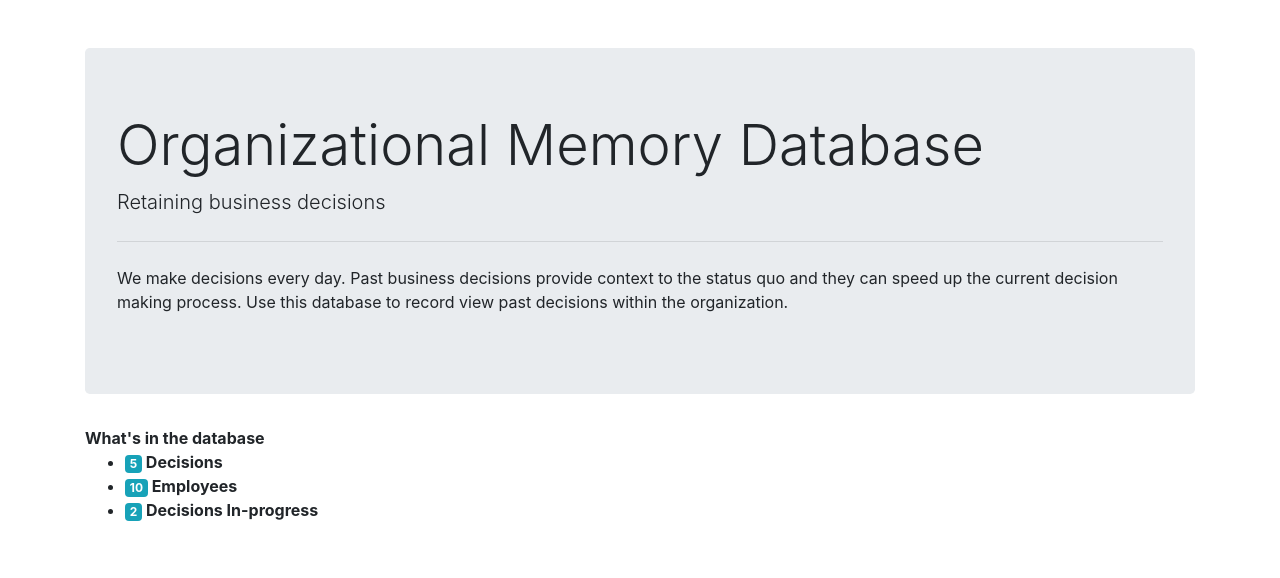
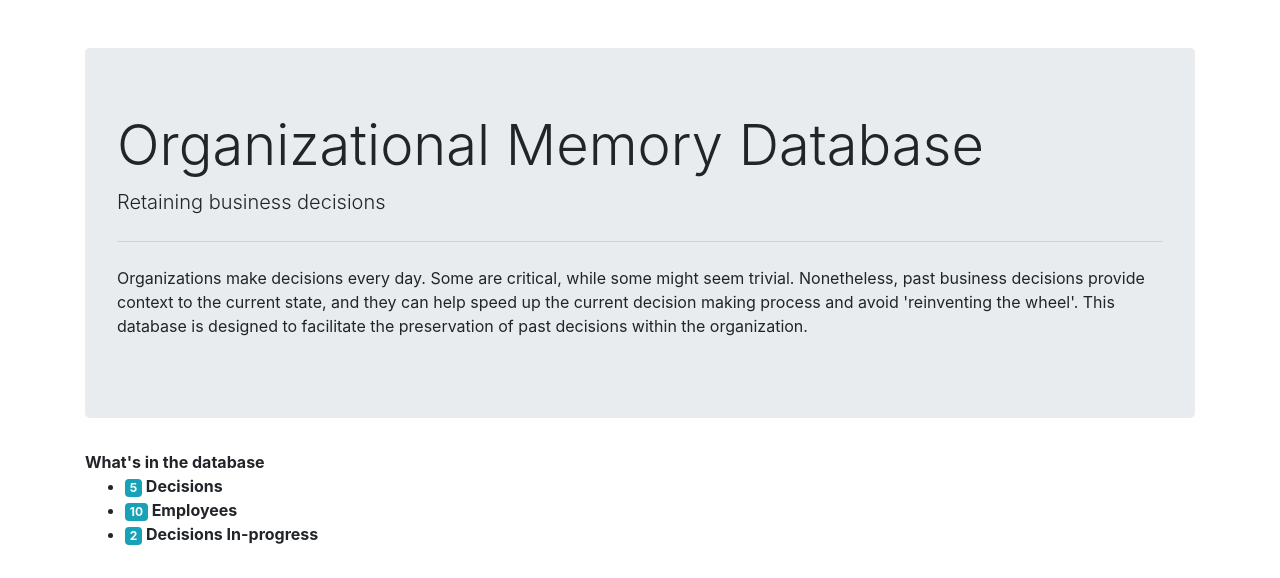
Before and after one commit to goudstad/289Final, a Django app: page / in a window 1280 px wide. Shown: the part 56-634 px from the top of the page. Run offline with Django 3.2, Linux system fonts and the light colour scheme; data comes from the database, SQL or seed files in the repository; some libraries are stand-ins or nearby versions.

```diff
--- a/om/hist/templates/hist/index.html
+++ b/om/hist/templates/hist/index.html
@@ -9,7 +9,7 @@
       <h1 class="display-4">Organizational Memory Database</h1>
       <p class="lead">Retaining business decisions</p>
       <hr class="my-4">
-      <p>We make decisions every day. Past business decisions provide context to the status quo and they can speed up the current decision making process.  Use this database to record view past decisions within the organization.</p></div>
+      <p>Organizations make decisions every day. Some are critical, while some might seem trivial.  Nonetheless, past business decisions provide context to the current state, and they can help speed up the current decision making process and avoid 'reinventing the wheel'. This database is designed to facilitate the preservation of past decisions within the organization.</p></div>
     <strong>What's in the database</strong>
     <ul>
     <li><span class="badge badge-info">{{ num_decisions }} </span><strong> Decisions</strong> </li>
--- a/om/hist/views.py
+++ b/om/hist/views.py
@@ -49,16 +49,12 @@ class EmployeeDelete(DeleteView):
 
 def index(request):
     """View function for home page of site."""
-
     # Generate counts of some of the main objects
     num_decisions = Decision.objects.all().count()
-
-    # Available books (status = 'a')
+    # Decisions in progress
     num_decision_in_progress = Decision.objects.filter(decisionStatus__exact='1').count()
-
     # The 'all()' is implied by default.
     num_employees = Employee.objects.count()
-
     context = {
         'num_decisions': num_decisions,
         'num_employees': num_employees,
```
Also changed, not shown: README.md.
